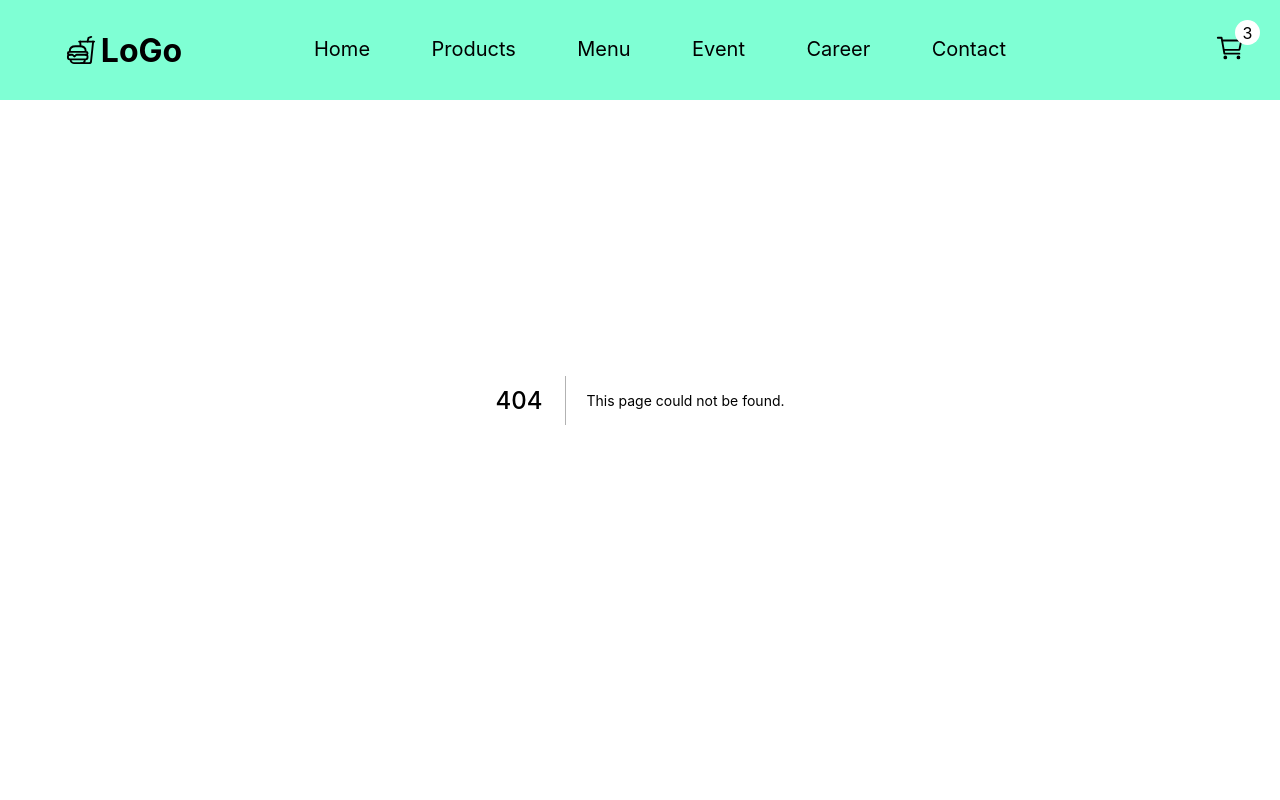
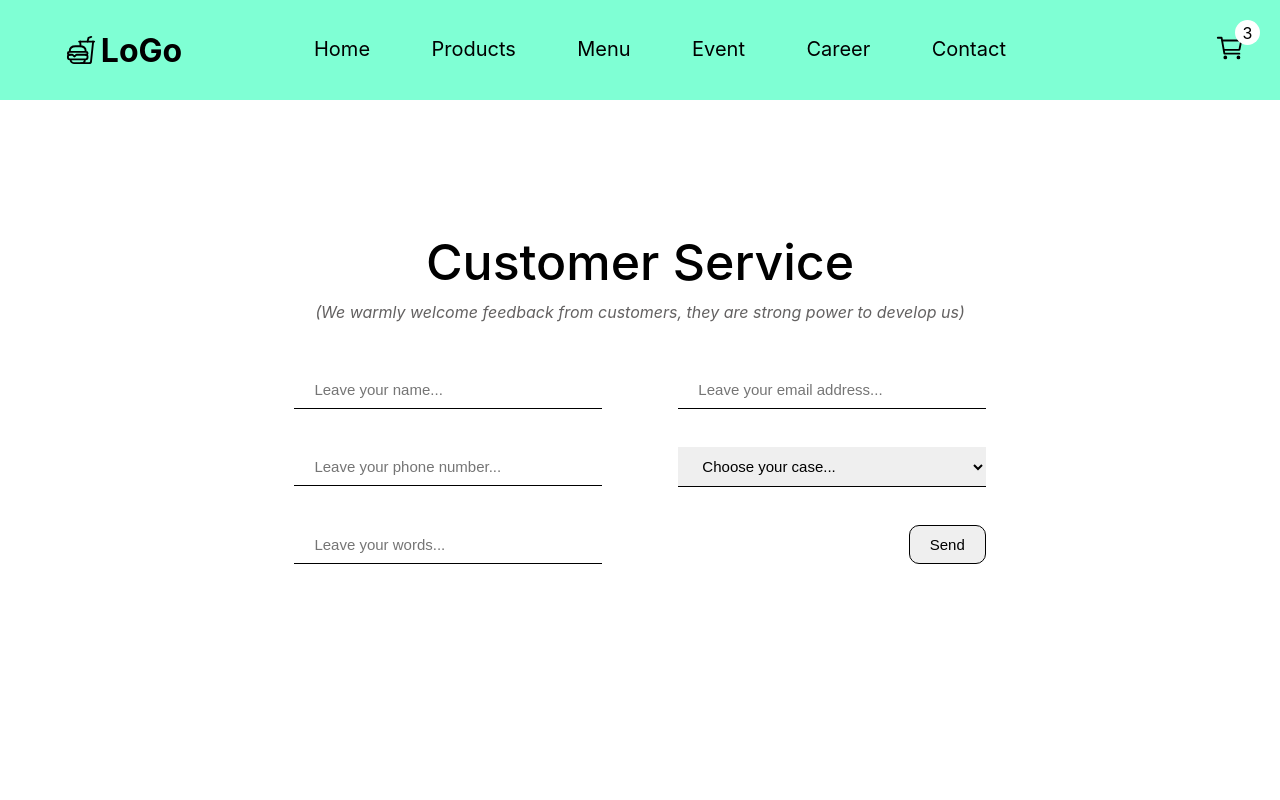
Before and after one commit to tramtran0497/street-food, a Next.js app: page /contact in a window 1280 px wide. Before the commit this address had no page. Shown: the top 800 px of the page. Built offline with nearby package versions, Linux system fonts and the light colour scheme.

Commit message:
Styles UI Contact page

```diff
--- /dev/null
+++ b/pages/contact.js
@@ -0,0 +1,26 @@
+import styles from "../styles/Contact.module.css"
+
+export default function contact () {
+  return (
+    <div className={styles.container}>
+      <h1 className={styles.title}>Customer Service</h1>
+      <subtitle className={styles.subTil}>(We warmly welcome feedback from customers, they are strong power to develop us)</subtitle>
+      <div className={styles.wrapper}>
+        <form action="">
+          <input type="text" placeHolder="Leave your name..." className={styles.input}/>
+          <input type="email" placeHolder="Leave your email address..." className={styles.input}/>
+          <input type="text" placeHolder="Leave your phone number..." className={styles.input}/>
+          <select name="case" id="case" className={styles.select}>
+            <option value="none">Choose your case...</option>
+            <option value="compliment">Compliment</option>
+            <option value="complain">Complain</option>
+            <option value="support">Support</option>
+            <option value="asking">Ask Questions</option>
+          </select>
+          <input type="text" placeHolder="Leave your words..." className={styles.input}/>
+          <button className={styles.btn}>Send</button>
+        </form>
+      </div>
+    </div>
+  )
+}
--- a/pages/product/[id].jsx
+++ b/pages/product/[id].jsx
@@ -49,7 +49,7 @@ export default function Product () {
                     product.listAddIngredient.map(igr => (
                         <div className={styles.extraIgr}>
                             <input type="checkbox" id={igr} name={igr} value={igr} />
-                            <label for={igr}>{igr}</label>
+                            <label htmlFor={igr}>{igr}</label>
                         </div>
                     ))
                 }
--- /dev/null
+++ b/styles/Contact.module.css
@@ -0,0 +1,56 @@
+
+.container{
+    height: calc(100vh - 100px);
+    margin-top: 100px;
+    display: flex;
+    flex-direction: column;
+    justify-content: center;
+    align-items: center;
+}
+
+.title{
+    font-size: 50px;
+    font-weight: 500;
+    margin-bottom: 10px;
+}
+
+.subTil{
+    font-style: italic;
+    color: rgb(99, 97, 97);
+    margin-bottom: 30px;
+}
+
+.wrapper{
+    width: 60%;
+    height: 50%;
+}
+
+.input, .select{
+    width: 40%;
+    margin: 2.5% 5%;
+    font-size: 15px;
+    padding: 10px 20px;
+    border: none;
+    border-bottom: 1px solid black;
+    cursor: pointer;
+}
+
+.input, .select:focus-visible{
+    outline-color: transparent;
+}
+
+.btn{
+    width: 10%;
+    font-size: 15px;
+    padding: 10px 20px;
+    margin-left: 35%;
+    border: 1px solid black;
+    border-radius: 10px;
+    transition: all .25s ease-in;
+    cursor: pointer;
+}
+
+.btn:hover{
+    border: 1px solid aquamarine;
+    background-color: aquamarine;
+}
```
Also changed, not shown: pages/about.js (deleted, +0 -8 lines).
